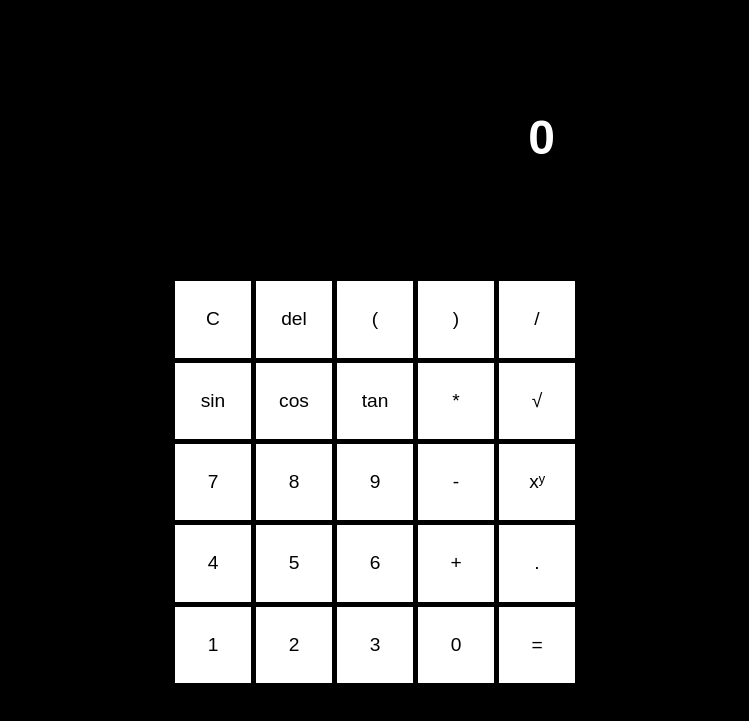
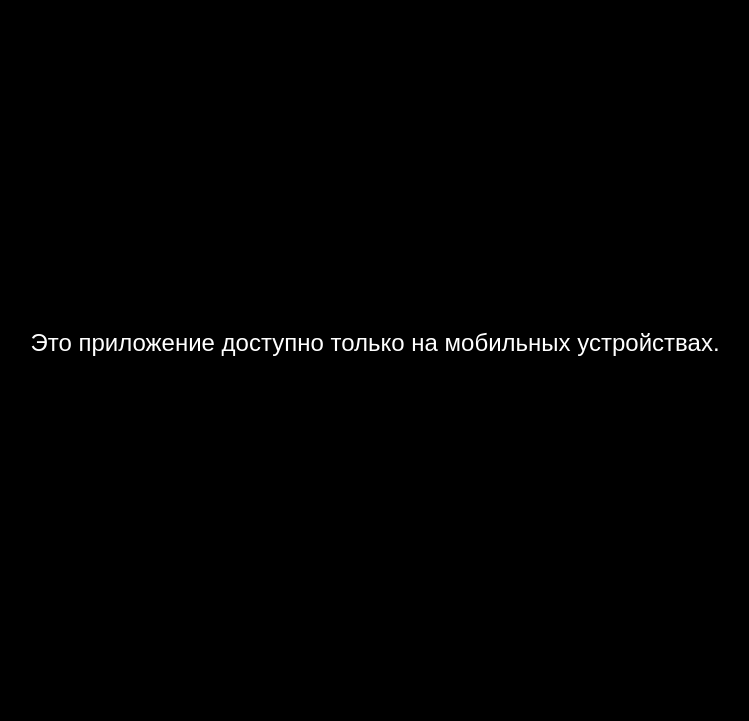
Before and after one commit to prodforma/cl, a plain HTML site: page index.html in a window 1280 px wide. Shown: the part 57-778 px from the top of the page, without its empty margins (265-1014 px from the left). Drawn offline with Linux system fonts and the light colour scheme.

Commit message:
Update index.html

```diff
--- a/index.html
+++ b/index.html
@@ -16,36 +16,44 @@
             overflow: hidden;
         }
 
+        /* Сообщение для десктопных пользователей */
+        #desktop-message {
+            color: white;
+            font-size: 1.5em;
+            text-align: center;
+            display: none;
+        }
+
+        /* Стили для мобильных пользователей */
         .calculator {
             display: flex;
             flex-direction: column;
             align-items: center;
-            width: 90vw;
+            width: 100vw;
             max-width: 400px;
-            height: 85vh;
-            max-height: 700px;
+            height: 100vh;
         }
 
         #display {
             width: 100%;
-            height: 40%; /* Увеличенная высота дисплея */
+            height: 25%; /* Высота дисплея */
             background-color: black;
             color: white;
             text-align: right;
             padding: 10px 20px;
             border: none;
-            font-size: 3em; /* Увеличен размер начального числа */
+            font-size: 2.5em;
             font-weight: bold;
             box-sizing: border-box;
-            margin-bottom: 10px; /* Уменьшенный отступ между экраном и кнопками */
         }
 
         .buttons {
             display: grid;
-            grid-template-columns: repeat(5, 1fr); /* 5 колонок для дополнительных функций */
-            gap: 5px; /* Уменьшенный интервал между кнопками */
+            grid-template-columns: repeat(5, 1fr); /* 5 колонок для функций */
+            gap: 5px;
             width: 100%;
-            height: 60%;
+            height: 75%; /* Кнопки занимают оставшееся место */
+            align-self: end;
         }
 
         button {
@@ -54,7 +62,7 @@
             background-color: white;
             color: black;
             border: none;
-            font-size: 1.2em; /* Размер текста кнопок */
+            font-size: 1.2em;
             cursor: pointer;
         }
 
@@ -65,10 +73,8 @@
         /* Адаптивные стили для маленьких экранов */
         @media (max-width: 400px) {
             #display {
-                font-size: 2.5em;
-                padding: 10px;
+                font-size: 2em;
             }
-
             button {
                 font-size: 1em;
             }
@@ -76,6 +82,8 @@
     </style>
 </head>
 <body>
+    <div id="desktop-message">Это приложение доступно только на мобильных устройствах.</div>
+
     <div class="calculator">
         <input type="text" id="display" value="0" disabled>
         <div class="buttons">
@@ -106,7 +114,16 @@
             <button onclick="calculateResult()">=</button> <!-- Поменял местами кнопки -->
         </div>
     </div>
+
     <script>
+        function detectDevice() {
+            const isMobile = /Android|webOS|iPhone|iPad|iPod|BlackBerry|IEMobile|Opera Mini/i.test(navigator.userAgent);
+            if (!isMobile) {
+                document.getElementById('desktop-message').style.display = 'block';
+                document.querySelector('.calculator').style.display = 'none';
+            }
+        }
+
         function appendToDisplay(value) {
             const display = document.getElementById("display");
             if (display.value === "0") {
@@ -121,26 +138,24 @@
 
         function deleteLast() {
             const display = document.getElementById("display");
-            display.value = display.value.slice(0, -1) || '0'; // Удаляем последний символ
+            display.value = display.value.slice(0, -1) || '0';
         }
 
         function calculateResult() {
             const display = document.getElementById("display");
             try {
-                // Обработка функций с автоматическим закрытием скобок
                 let expression = display.value
                     .replace(/sin\(/g, 'Math.sin(toRadians(')
                     .replace(/cos\(/g, 'Math.cos(toRadians(')
                     .replace(/tan\(/g, 'Math.tan(toRadians(')
                     .replace(/sqrt\(/g, 'Math.sqrt(')
-                    .replace(/\^/g, '**'); // Используем возведение в степень с помощью **
+                    .replace(/\^/g, '**');
 
-                // Добавляем недостающие закрывающие скобки
                 const openParentheses = (expression.match(/\(/g) || []).length;
                 const closeParentheses = (expression.match(/\)/g) || []).length;
                 expression += ')'.repeat(openParentheses - closeParentheses);
 
-                display.value = eval(expression); // Выполняем выражение
+                display.value = eval(expression);
             } catch {
                 display.value = 'Ошибка';
             }
@@ -149,6 +164,8 @@
         function toRadians(degrees) {
             return degrees * (Math.PI / 180);
         }
+
+        detectDevice();
     </script>
 </body>
 </html>
```
